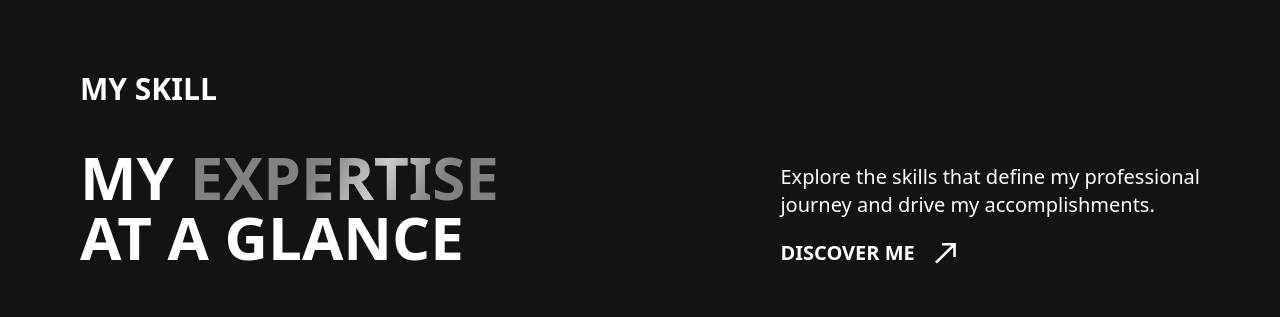
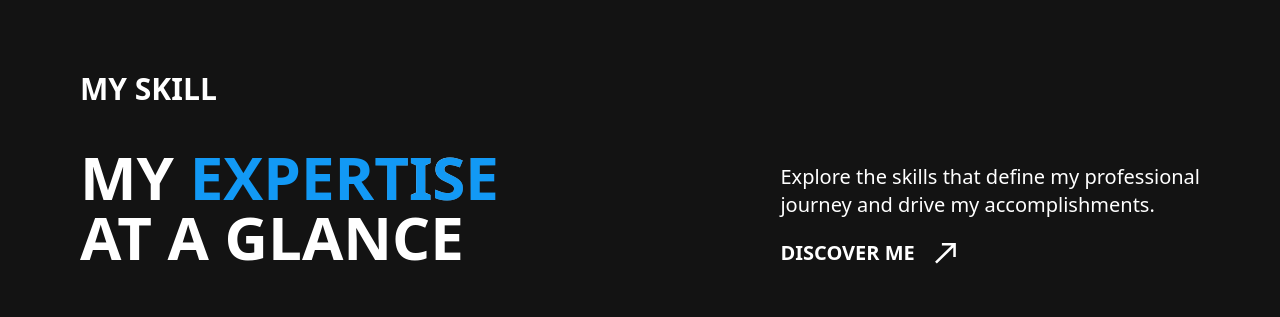
Before and after one commit to SkyzofrnDev/Portofolio-Dirga, a React (Vite) app: page / in a window 1280 px wide. Shown: the part 4560-4877 px from the top of the page. Built offline with nearby package versions, Linux system fonts and the light colour scheme; a web font is replaced by a local one.

Commit message:
Update ShinyTextComponent background gradient for improved text visibility during animation.

```diff
--- a/src/layout/MySkill/MySkill.jsx
+++ b/src/layout/MySkill/MySkill.jsx
@@ -1,6 +1,24 @@
 import React from "react";
-import { CardSkill, ShinyTextComponent } from "../../components";
+import { CardSkill } from "../../components";
 
+const ShinyText = ({disabled, className, animationDuration, text}) => {
+  return(
+  <div
+    className={`text-[#1299F5] bg-clip-text inline-block ${
+      disabled ? "" : "animate-shine"
+    } ${className}`}
+    style={{
+      backgroundImage:
+        "linear-gradient(120deg, rgba(255, 255, 255, 0) 40%, rgba(255, 255, 255, 1) 50%, rgba(255, 255, 255, 0) 60%)",
+      backgroundSize: "200% 100%",
+      WebkitBackgroundClip: "text",
+      animationDuration: animationDuration,
+    }}
+  >
+    {text}
+  </div>
+  );
+};
 const MySkill = () => {
   return (
     <div className="bg-[#131313] text-white px-20">
@@ -8,21 +26,25 @@ const MySkill = () => {
         <div className="uppercase">
           <p className="font-semibold text-3xl">MY SKILL</p>
           <p className="font-bold text-6xl mt-10">
-            My <span className="text-[#1299F5]"><ShinyTextComponent  text="Expertise" disabled={false} speed={3}/></span> <p>at a Glance</p>
+            My{" "}
+            <span className="text-[#1299F5]">
+              <ShinyText text="Expertise" disabled={false} speed={3} />
+            </span>{" "}
+            <p>at a Glance</p>
           </p>
         </div>
         <div className="">
           <p className="text-xl">
-            Explore the skills that define my professional <p>journey and drive my
-            accomplishments.</p>
+            Explore the skills that define my professional{" "}
+            <p>journey and drive my accomplishments.</p>
           </p>
           <div className="flex mt-5">
-          <p className="font-semibold mr-5 text-xl">DISCOVER ME</p>
-          <img src="/Arrow.svg" alt="" />
+            <p className="font-semibold mr-5 text-xl">DISCOVER ME</p>
+            <img src="/Arrow.svg" alt="" />
           </div>
         </div>
       </div>
-        <CardSkill/>
+      <CardSkill />
     </div>
   );
 };
```
